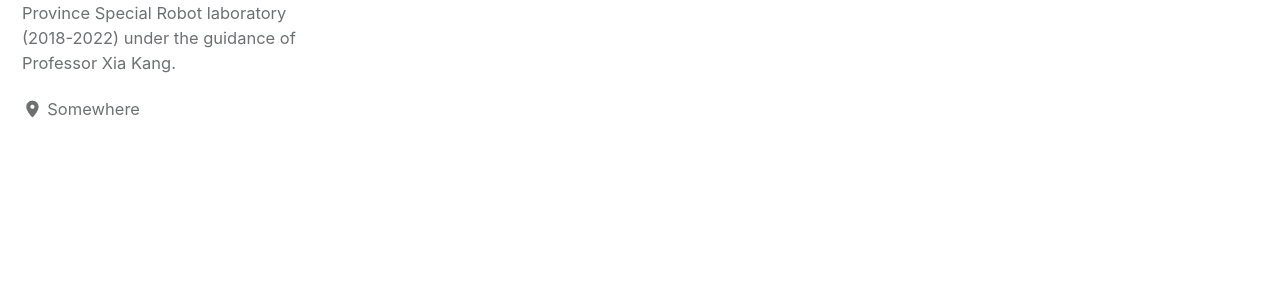
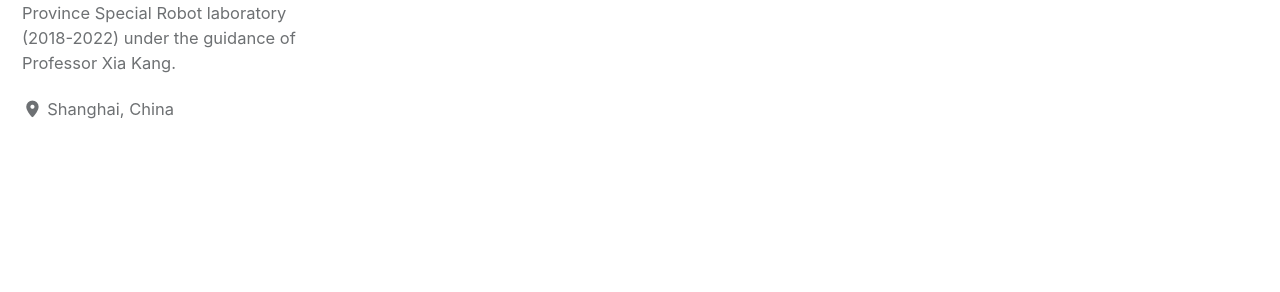
Before and after one commit to TIMMY-CHAN/TIMMY-CHAN.github.io, a Jekyll site: the page built from index.html, in a window 1280 px wide. Shown: the part 425-717 px from the top of the page. Built offline with Jekyll 4.4.1, drawn with Linux system fonts in a browser that asks for light colours; cached includes are drawn as plain includes; the list of posts is cut into pages by our own code.

Commit message:
Update _config.yml

```diff
--- a/_config.yml
+++ b/_config.yml
@@ -124,10 +124,10 @@
   avatar           : # path of avatar image, e.g. "/assets/images/bio-photo.jpg"
   bio              : I am a master student at the Academy for Engineering and Technology of Fudan University. As a part of the Cognition and Intelligent Technology Laboratory (CIT Lab), I am advised by Prof. Lihua Zhang (National Thousand Talents Program). Prior to this, I received the
                           Bachelor's degree in Robotics Engineering from Hohai University. And worked in Jiangsu Province Special Robot laboratory (2018-2022) under the guidance of Professor Xia Kang.
-  location         : "Somewhere"
+  location         : "Shanghai, China"
   email            :
   links:
-    - label: "Email"
+    - label: <chenjiawei22@m.fudan.edu.cn>
       icon: "fas fa-fw fa-envelope-square"
       # url: "mailto:your.name@email.com"
     - label: "Website"
```
